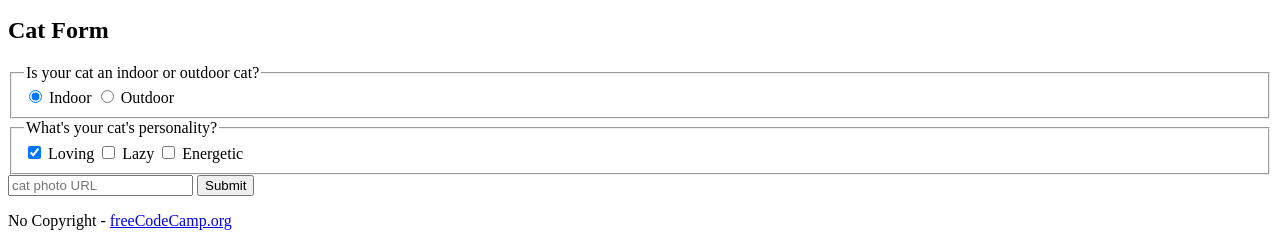
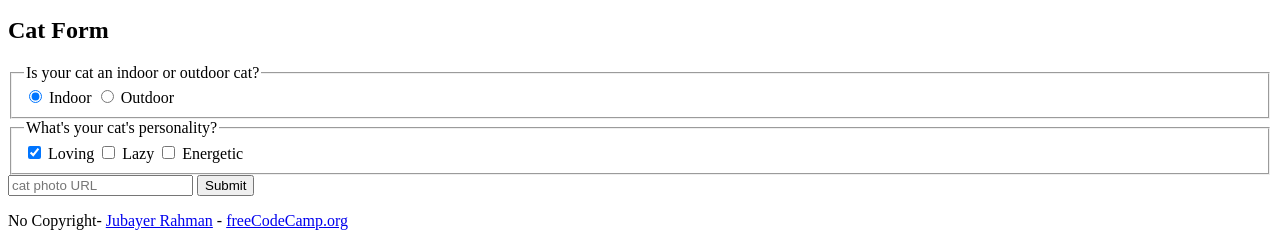
Before and after one commit to JubayerRahman/catPhotoAppbyFreeCodeCamp, a plain HTML site: page index.html in a window 1280 px wide. Shown: the part 1419-1665 px from the top of the page. Drawn offline with Linux system fonts and the light colour scheme.

Commit message:
Update index.html

```diff
--- a/index.html
+++ b/index.html
@@ -57,7 +57,7 @@
     </main>
     <footer>
       <p>
-        No Copyright - <a href="https://www.freecodecamp.org">freeCodeCamp.org</a>
+        No Copyright- <a href="https://jubayerrahman.github.io/JubayerCompletePortfolio/" target="_blank"> Jubayer Rahman</a> - <a href="https://www.freecodecamp.org">freeCodeCamp.org</a>
       </p>
     </footer>
   </body>
```
